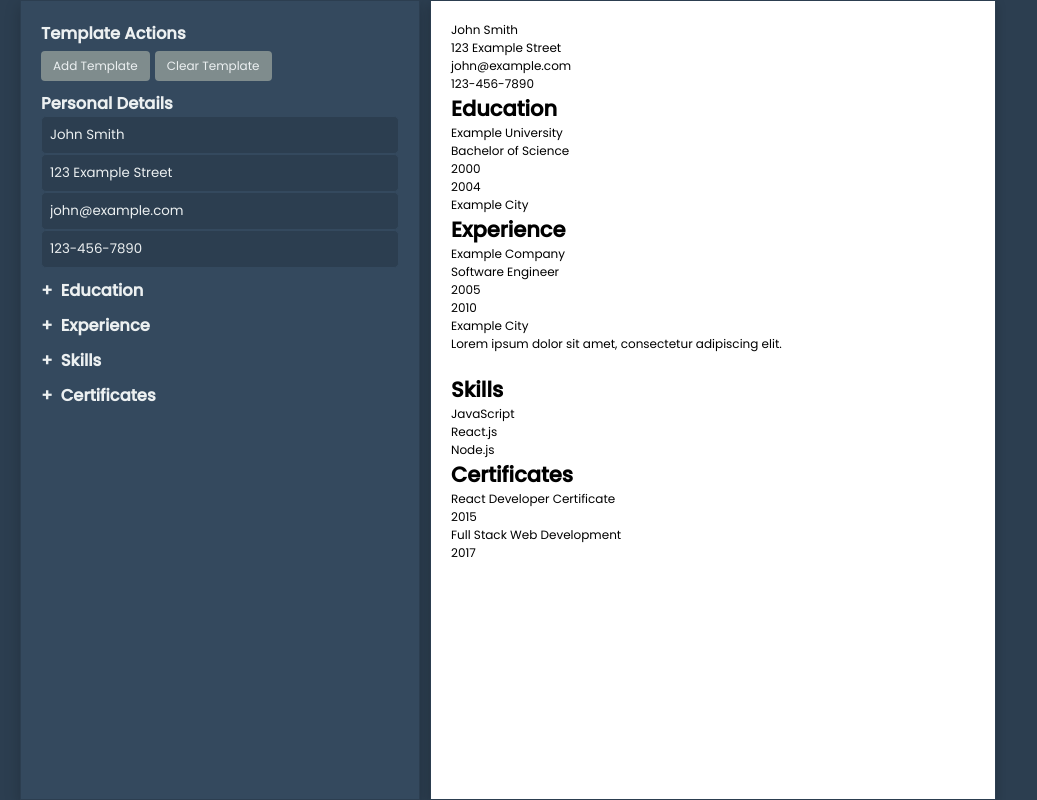
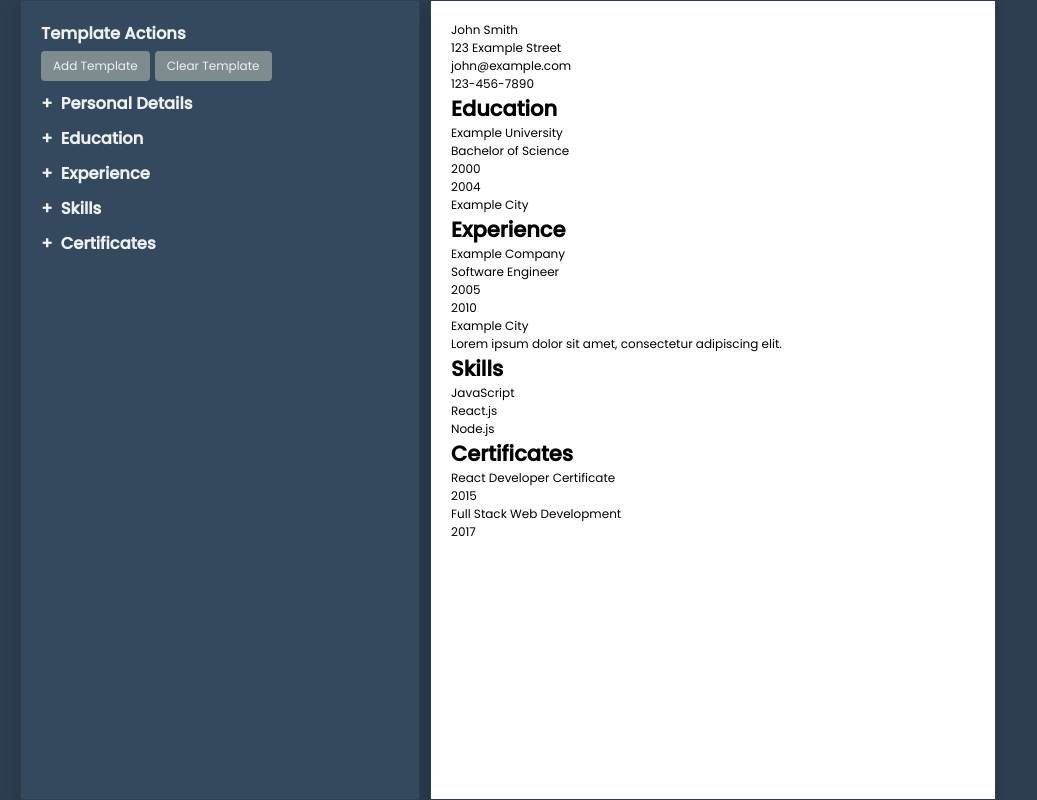
Before and after one commit to ShawnEdgell/CV-Application, a React (Vite) app: page / in a window 1280 px wide. Shown: the whole page, without its empty margins (0-1037 px from the left). Built offline with nearby package versions, Linux system fonts and the light colour scheme; the HTML template or start-up script is replaced by a standard one.

Commit message:
clear template hides all titles from CV

```diff
--- a/src/App.jsx
+++ b/src/App.jsx
@@ -150,7 +150,13 @@ function App() {
 
 
         <div className="section">
-          <h3>Personal Details</h3>
+    <h3 onClick={() => toggleVisibility('personalDetails')}>
+        <span className={`toggle-icon ${activeSection === 'personalDetails' ? 'expanded' : 'collapsed'}`}>
+            {activeSection === 'personalDetails' ? '-' : '+'}
+        </span>
+        Personal Details
+    </h3>
+    <div style={{ display: activeSection === 'personalDetails' ? 'block' : 'none' }}>
         <input
             type="text"
             placeholder="Your Name"
@@ -176,6 +182,8 @@ function App() {
             onChange={(e) => setPhoneNumber(e.target.value)}
         />
     </div>
+</div>
+
 
         <div className="section">
   <h3 onClick={() => toggleVisibility('educationSection')}>
@@ -437,6 +445,8 @@ function App() {
     <p>{email}</p>
     <p>{phoneNumber}</p>
 
+    {educations.length > 0 && (
+      <>
         <h2>Education</h2>
         {educations.map((education, index) => (
           <div key={index}>
@@ -447,7 +457,11 @@ function App() {
             <p>{education.location}</p>
           </div>
         ))}
+      </>
+    )}
 
+    {experiences.length > 0 && (
+      <>
         <h2>Experience</h2>
         {experiences.map((experience, index) => (
           <div key={index}>
@@ -459,19 +473,26 @@ function App() {
             {experience.description && (
               <div className="description">
                 <p>{experience.description}</p>
-                <br></br>
               </div>
             )}
           </div>
         ))}
+      </>
+    )}
 
+    {skills.length > 0 && (
+      <>
         <h2>Skills</h2>
         <ul>
           {skills.map((skill, index) => (
             <li key={index}>{skill}</li>
           ))}
         </ul>
+      </>
+    )}
 
+    {certificates.length > 0 && (
+      <>
         <h2>Certificates</h2>
         {certificates.map((certificate, index) => (
           <div key={index}>
@@ -479,6 +500,8 @@ function App() {
             <p>{certificate.date}</p>
           </div>
         ))}
+      </>
+    )}
 </div>
 </div>
   );
```
Lines whose indentation alone changed are shown as unchanged.
